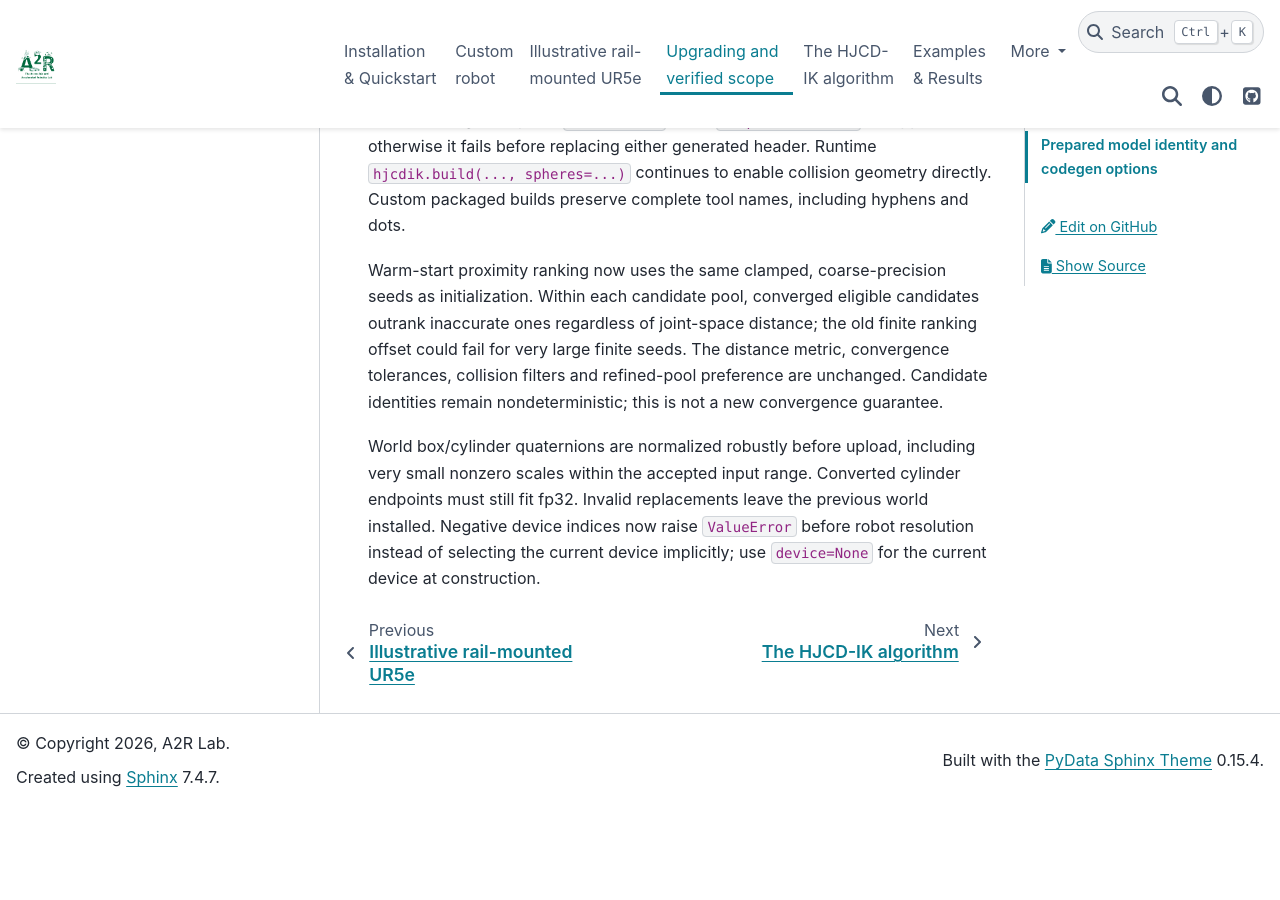
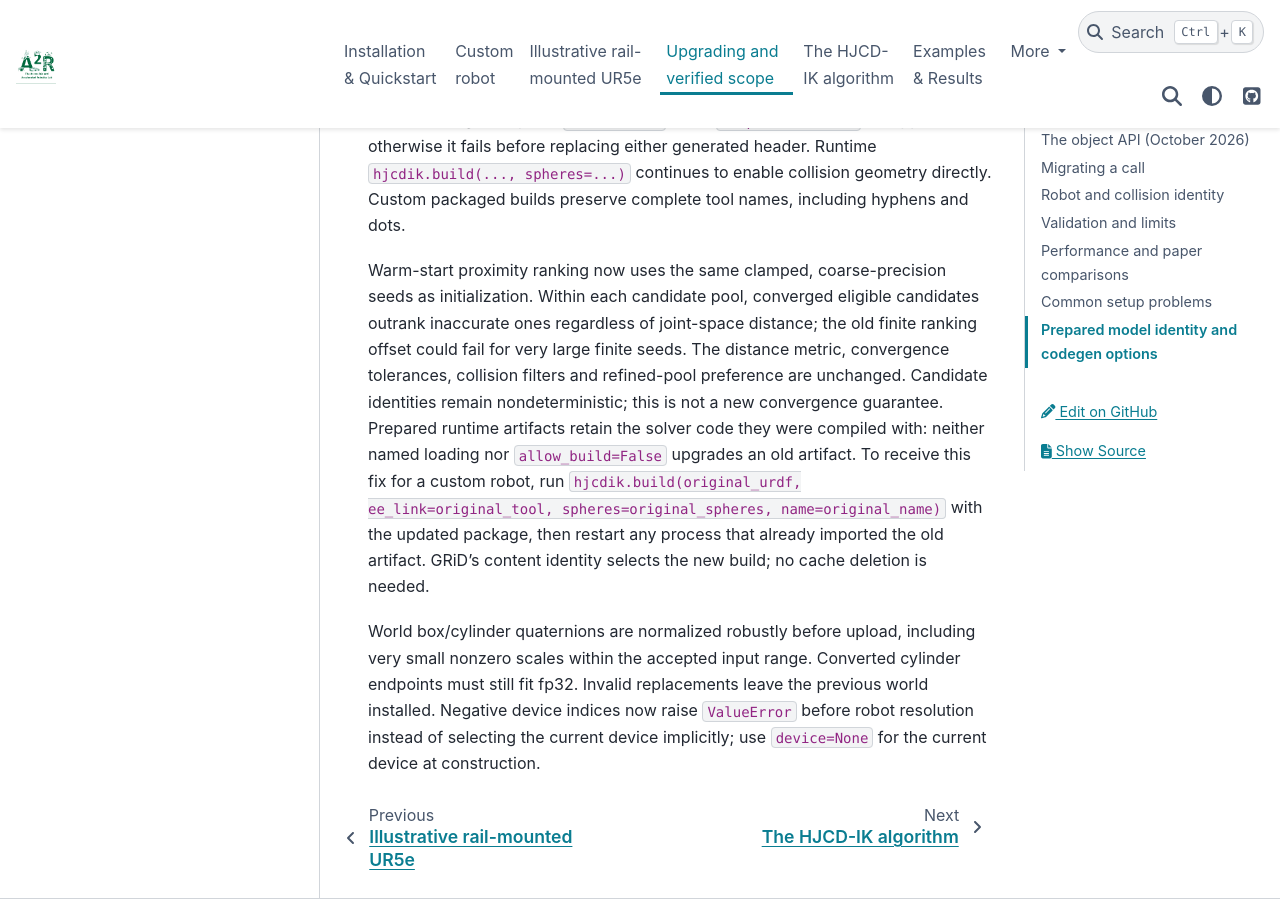
Before and after one commit to A2R-Lab/HJCD-IK, a Sphinx documentation site: the page built from docs/source/user_guide/upgrading.md, in a window 1280 px wide and 900 px high, scrolled down 6474 px. Built offline with Sphinx 7.4.7 and the PyData theme 0.15.4, drawn with Linux system fonts in a browser that asks for light colours; before the commit the page ends 7281 px from its top, so only the background shows below that.

Commit message:
Clarify prepared artifact upgrade requirements

```diff
--- a/docs/source/user_guide/upgrading.md
+++ b/docs/source/user_guide/upgrading.md
@@ -171,6 +171,11 @@ Within each candidate pool, converged eligible candidates outrank inaccurate one
 joint-space distance; the old finite ranking offset could fail for very large finite seeds.
 The distance metric, convergence tolerances, collision filters and refined-pool preference are
 unchanged. Candidate identities remain nondeterministic; this is not a new convergence guarantee.
+Prepared runtime artifacts retain the solver code they were compiled with: neither named loading
+nor `allow_build=False` upgrades an old artifact. To receive this fix for a custom robot, run
+`hjcdik.build(original_urdf, ee_link=original_tool, spheres=original_spheres, name=original_name)`
+with the updated package, then restart any process that already imported the old artifact.
+GRiD's content identity selects the new build; no cache deletion is needed.
 
 World box/cylinder quaternions are normalized robustly before upload, including very small
 nonzero scales within the accepted input range. Converted cylinder endpoints must still fit
```
